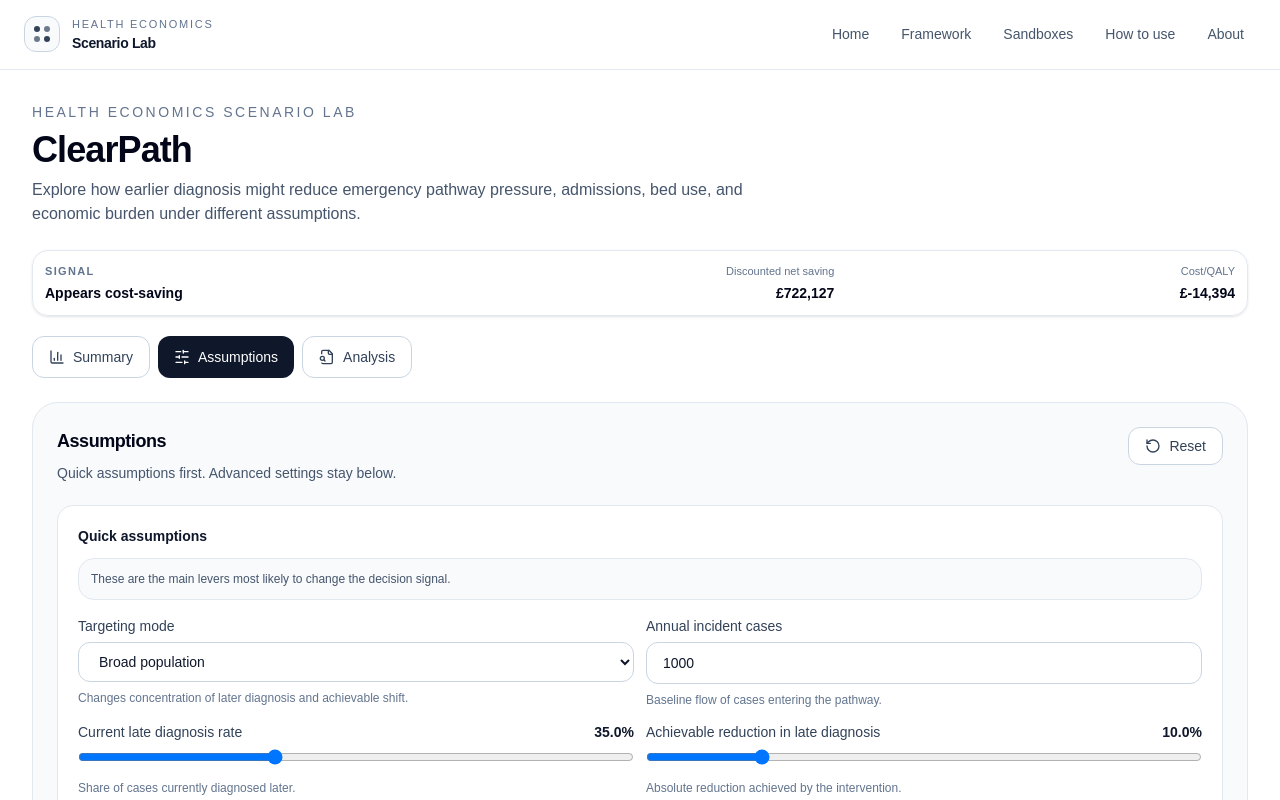
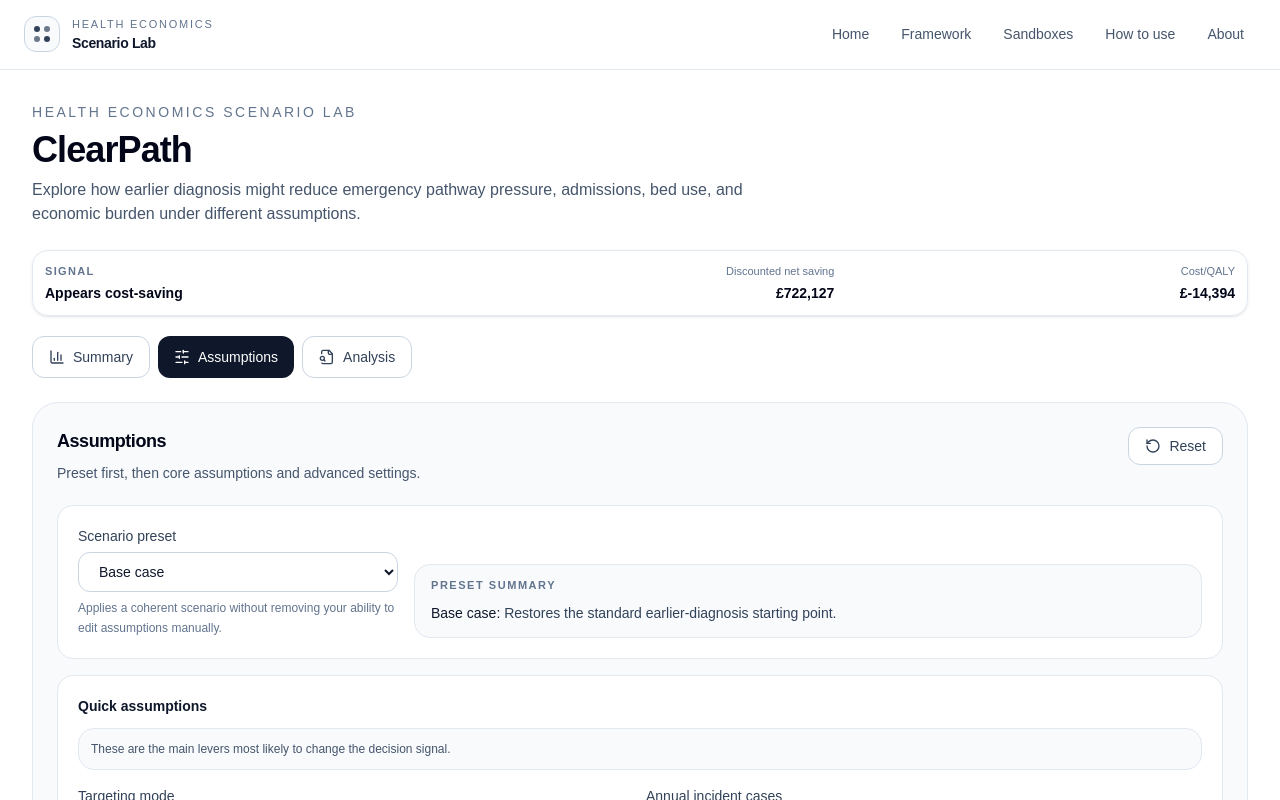
Before and after one commit to olivercareyncl/health-economics-scenario-lab, a Next.js app in the folder site/: page /sandboxes/clearpath in a window 1280 px wide. Both pictures are taken after a click on the button "Assumptions". Shown: the top 800 px of the page. Built offline with nearby package versions, Linux system fonts and the light colour scheme.

Commit message:
Update clearpath-app.tsx

```diff
--- a/site/src/components/clearpath/clearpath-app.tsx
+++ b/site/src/components/clearpath/clearpath-app.tsx
@@ -84,6 +84,99 @@ import type {
   YearlyResultRow,
 } from "@/lib/clearpath/types";
 
+type PresetOption =
+  | "Base case"
+  | "Conservative case"
+  | "Optimistic case"
+  | "High late-diagnosis burden"
+  | "High-reach case-finding"
+  | "Emergency-pressure reduction focus";
+
+type PresetDefinition = {
+  description: string;
+  apply: (defaults: Inputs) => Partial<Inputs>;
+};
+
+const PRESET_OPTIONS: readonly PresetOption[] = [
+  "Base case",
+  "Conservative case",
+  "Optimistic case",
+  "High late-diagnosis burden",
+  "High-reach case-finding",
+  "Emergency-pressure reduction focus",
+];
+
+const CLEARPATH_PRESETS: Record<PresetOption, PresetDefinition> = {
+  "Base case": {
+    description: "Restores the standard earlier-diagnosis starting point.",
+    apply: () => ({}),
+  },
+  "Conservative case": {
+    description:
+      "Lower reach and smaller diagnosis shift with slightly higher delivery friction.",
+    apply: () => ({
+      intervention_reach_rate: 0.5,
+      achievable_reduction_in_late_diagnosis: 0.08,
+      intervention_cost_per_case_reached:
+        DEFAULT_INPUTS.intervention_cost_per_case_reached * 1.15,
+      effect_decay_rate: 0.12,
+      participation_dropoff_rate: 0.1,
+    }),
+  },
+  "Optimistic case": {
+    description:
+      "Higher reach and stronger pathway shift with more persistent performance.",
+    apply: () => ({
+      intervention_reach_rate: 0.78,
+      achievable_reduction_in_late_diagnosis: 0.18,
+      intervention_cost_per_case_reached:
+        DEFAULT_INPUTS.intervention_cost_per_case_reached * 0.92,
+      effect_decay_rate: 0.05,
+      participation_dropoff_rate: 0.04,
+    }),
+  },
+  "High late-diagnosis burden": {
+    description:
+      "Represents a service where later diagnosis is common and the opportunity is concentrated.",
+    apply: () => ({
+      targeting_mode: TARGETING_MODE_OPTIONS.includes("Higher-risk targeting")
+        ? "Higher-risk targeting"
+        : DEFAULT_INPUTS.targeting_mode,
+      current_late_diagnosis_rate: 0.52,
+      achievable_reduction_in_late_diagnosis: 0.14,
+      late_emergency_presentation_rate: 0.42,
+      early_emergency_presentation_rate: 0.16,
+      intervention_reach_rate: 0.65,
+    }),
+  },
+  "High-reach case-finding": {
+    description:
+      "Emphasises wider operational reach and stronger programme penetration.",
+    apply: () => ({
+      targeting_mode: TARGETING_MODE_OPTIONS.includes("Broad")
+        ? "Broad"
+        : DEFAULT_INPUTS.targeting_mode,
+      intervention_reach_rate: 0.82,
+      achievable_reduction_in_late_diagnosis: 0.13,
+      participation_dropoff_rate: 0.04,
+      effect_decay_rate: 0.05,
+    }),
+  },
+  "Emergency-pressure reduction focus": {
+    description:
+      "Pushes value toward avoided emergency presentations and acute pressure.",
+    apply: () => ({
+      achievable_reduction_in_late_diagnosis: 0.13,
+      late_emergency_presentation_rate: 0.45,
+      early_emergency_presentation_rate: 0.14,
+      admissions_per_emergency_presentation: 1.2,
+      cost_per_emergency_admission:
+        DEFAULT_INPUTS.cost_per_emergency_admission * 1.1,
+      intervention_reach_rate: 0.68,
+    }),
+  },
+};
+
 const PANEL_SHELL =
   "rounded-[26px] border border-slate-200 bg-slate-50 p-4 sm:p-5 lg:p-5 xl:p-6";
 const SUBCARD =
@@ -92,9 +185,6 @@ const SUBCARD_DENSE =
   "rounded-2xl border border-slate-200 bg-white p-3.5 lg:p-4";
 const SECTION_KICKER =
   "text-[11px] font-semibold uppercase tracking-[0.16em] text-slate-500";
-const SECTION_TITLE =
-  "mt-1 text-lg font-semibold tracking-tight text-slate-950 lg:text-[1.1rem]";
-const SECTION_BODY = "text-sm leading-6 text-slate-700";
 
 function cx(...classes: Array<string | false | null | undefined>) {
   return classes.filter(Boolean).join(" ");
@@ -138,6 +228,38 @@ function buildScenarioComparison(
       ),
     };
   });
+}
+
+function getCaseTypeLabel(
+  preset: PresetOption,
+  inputs: Inputs,
+  mainDriver: string,
+): string {
+  if (preset === "Conservative case") return "Conservative delivery case";
+  if (preset === "Optimistic case") return "Optimistic earlier-diagnosis case";
+  if (preset === "High late-diagnosis burden")
+    return "High late-diagnosis burden case";
+  if (preset === "High-reach case-finding")
+    return "High-reach case-finding case";
+  if (preset === "Emergency-pressure reduction focus")
+    return "Emergency-pressure reduction case";
+
+  if (inputs.current_late_diagnosis_rate >= 0.45) {
+    return "High late-diagnosis burden case";
+  }
+  if (inputs.intervention_reach_rate >= 0.75) {
+    return "High-reach case-finding case";
+  }
+  if (mainDriver.toLowerCase().includes("emergency")) {
+    return "Emergency-pressure reduction case";
+  }
+  if (
+    inputs.targeting_mode.toLowerCase().includes("risk") ||
+    inputs.targeting_mode.toLowerCase().includes("target")
+  ) {
+    return "Targeted earlier-diagnosis case";
+  }
+  return "Broad earlier-diagnosis improvement case";
 }
 
 function CurrencyTooltip({
@@ -941,6 +1063,7 @@ export default function ClearPathApp() {
   const [comparatorMode, setComparatorMode] = useState<ComparatorOption>(
     COMPARATOR_OPTIONS[0],
   );
+  const [presetMode, setPresetMode] = useState<PresetOption>("Base case");
 
   const results = useMemo(() => runModel(inputs), [inputs]);
   const uncertainty = useMemo(() => runBoundedUncertainty(inputs), [inputs]);
@@ -1022,17 +1145,28 @@ export default function ClearPathApp() {
     [results, comparatorResults],
   );
 
-  const confidenceSummary = useMemo(
-    () => getAssumptionConfidenceSummary(),
-    [],
-  );
+  const confidenceSummary = useMemo(() => getAssumptionConfidenceSummary(), []);
+
+  const caseTypeLabel = useMemo(
+    () => getCaseTypeLabel(presetMode, inputs, mainDriver),
+    [presetMode, inputs, mainDriver],
+  );
+
+  const presetDescription = CLEARPATH_PRESETS[presetMode].description;
 
   const updateInput = <K extends keyof Inputs>(key: K, value: Inputs[K]) => {
     setInputs((prev) => ({ ...prev, [key]: value }));
   };
 
+  const applyPreset = (preset: PresetOption) => {
+    setPresetMode(preset);
+    const updates = CLEARPATH_PRESETS[preset].apply(DEFAULT_INPUTS);
+    setInputs((prev) => ({ ...prev, ...updates }));
+  };
+
   const resetToBaseCase = () => {
     setInputs({ ...DEFAULT_INPUTS });
+    setPresetMode("Base case");
     setComparatorMode(COMPARATOR_OPTIONS[0]);
     setShowAdvancedMobile(false);
     setShowComparatorDesktop(false);
@@ -1084,8 +1218,9 @@ export default function ClearPathApp() {
   );
 
   const interpretationPanel = (
-    <div className="grid gap-3 lg:grid-cols-3">
+    <div className="grid gap-3 lg:grid-cols-4">
       <MiniInsight label="Overall signal" value={overallSignal} />
+      <MiniInsight label="Current case type" value={caseTypeLabel} />
       <MiniInsight
         label="Main dependency"
         value={structuredRecommendation.main_dependency}
@@ -1097,9 +1232,53 @@ export default function ClearPathApp() {
     </div>
   );
 
+  const recommendationPanel = (
+    <div className="grid gap-3 md:grid-cols-2 xl:grid-cols-4">
+      <MiniInsight
+        label="What this suggests"
+        value={structuredRecommendation.what_this_suggests}
+      />
+      <MiniInsight
+        label="What is driving it"
+        value={structuredRecommendation.main_dependency}
+      />
+      <MiniInsight
+        label="What looks fragile"
+        value={structuredRecommendation.main_fragility}
+      />
+      <MiniInsight
+        label="What to validate next"
+        value={structuredRecommendation.next_validation_priority}
+      />
+    </div>
+  );
+
   const quickAssumptionNotice = (
     <div className="rounded-2xl border border-slate-200 bg-slate-50 px-3 py-2.5 text-xs leading-5 text-slate-600">
       These are the main levers most likely to change the decision signal.
+    </div>
+  );
+
+  const presetControl = (
+    <div className={SUBCARD}>
+      <div className="grid gap-4 xl:grid-cols-[minmax(0,320px)_1fr] xl:items-end">
+        <SelectInput
+          label="Scenario preset"
+          value={presetMode}
+          options={PRESET_OPTIONS}
+          onChange={(value) => applyPreset(value)}
+          help="Applies a coherent scenario without removing your ability to edit assumptions manually."
+        />
+        <div className="rounded-2xl border border-slate-200 bg-slate-50 px-4 py-3">
+          <p className="text-[11px] font-semibold uppercase tracking-[0.14em] text-slate-500">
+            Preset summary
+          </p>
+          <p className="mt-2 text-sm leading-6 text-slate-700">
+            <span className="font-medium text-slate-900">{presetMode}:</span>{" "}
+            {presetDescription}
+          </p>
+        </div>
+      </div>
     </div>
   );
 
@@ -1561,7 +1740,7 @@ export default function ClearPathApp() {
         <div className={cx(mobileTab !== "assumptions" && "hidden")}>
           <SectionCard
             title="Assumptions"
-            description="Quick assumptions first. Advanced settings stay below."
+            description="Preset first, then core assumptions and advanced settings."
             action={
               <button
                 type="button"
@@ -1575,6 +1754,8 @@ export default function ClearPathApp() {
             dense
           >
             <div className="space-y-4">
+              {presetControl}
+
               <div className={SUBCARD}>
                 <p className="mb-3 text-sm font-semibold text-slate-900">
                   Quick assumptions
@@ -1612,7 +1793,7 @@ export default function ClearPathApp() {
         <div className={cx(mobileTab !== "analysis" && "hidden")}>
           <SectionCard
             title="Analysis"
-            description="Review the current case, uncertainty, sensitivity, and validation prompts."
+            description="Review the current case, uncertainty, sensitivity, and practical next checks."
             dense
           >
             <div className="space-y-5">
@@ -1623,7 +1804,10 @@ export default function ClearPathApp() {
                 </p>
               </div>
 
+              {recommendationPanel}
+
               <div className="grid grid-cols-1 gap-3">
+                <MetricCard label="Current case type" value={caseTypeLabel} />
                 <MetricCard
                   label="Admissions avoided"
                   value={formatNumber(results.admissions_avoided_total)}
@@ -1679,15 +1863,7 @@ export default function ClearPathApp() {
               </div>
 
               <div className={SUBCARD}>
-                <h3 className={SECTION_KICKER}>Interpretation</h3>
-                <div className="mt-3 space-y-2.5 text-sm leading-6 text-slate-700">
-                  <p>{interpretation.what_model_suggests}</p>
-                  <p>{interpretation.what_to_validate_next}</p>
-                </div>
-              </div>
-
-              <div className={SUBCARD}>
-                <h3 className={SECTION_KICKER}>Assumption confidence summary</h3>
+                <h3 className={SECTION_KICKER}>Confidence summary</h3>
                 <p className="mt-2 text-sm leading-6 text-slate-700">
                   {confidenceSummary.summary_text}
                 </p>
@@ -1727,7 +1903,7 @@ export default function ClearPathApp() {
         <div className={cx(mobileTab !== "assumptions" && "hidden")}>
           <SectionCard
             title="Assumptions"
-            description="Quick assumptions first. Advanced settings stay below."
+            description="Preset first, then core assumptions and advanced settings."
             action={
               <button
                 type="button"
@@ -1741,6 +1917,8 @@ export default function ClearPathApp() {
             dense
           >
             <div className="space-y-4">
+              {presetControl}
+
               <div className={SUBCARD}>
                 <p className="mb-3 text-sm font-semibold text-slate-900">
                   Quick assumptions
@@ -1773,7 +1951,10 @@ export default function ClearPathApp() {
                 </p>
               </div>
 
-              <div className="grid grid-cols-1 gap-3 md:grid-cols-3">
+              {recommendationPanel}
+
+              <div className="grid grid-cols-1 gap-3 md:grid-cols-4">
+                <MetricCard label="Current case type" value={caseTypeLabel} />
                 <MetricCard
                   label="Admissions avoided"
                   value={formatNumber(results.admissions_avoided_total)}
@@ -1898,14 +2079,21 @@ export default function ClearPathApp() {
               </div>
 
               <div className={SUBCARD}>
-                <h3 className={SECTION_KICKER}>Interpretation</h3>
+                <h3 className={SECTION_KICKER}>Decision readout</h3>
                 <div className="mt-3 grid gap-3 md:grid-cols-2">
-                  <MiniInsight label="Conclusion" value={interpretation.what_model_suggests} />
-                  <MiniInsight label="What drives result" value={interpretation.what_drives_result} />
-                  <MiniInsight label="Fragility" value={interpretation.what_looks_fragile} />
-                  <MiniInsight label="Validate next" value={interpretation.what_to_validate_next} />
-                  <MiniInsight label="Uncertainty readout" value={uncertaintyRobustness} />
-                  <MiniInsight label="Confidence summary" value={confidenceSummary.summary_text} />
+                  <MiniInsight label="Current case type" value={caseTypeLabel} />
+                  <MiniInsight
+                    label="Uncertainty readout"
+                    value={uncertaintyRobustness}
+                  />
+                  <MiniInsight
+                    label="Interpretation summary"
+                    value={interpretation.what_model_suggests}
+                  />
+                  <MiniInsight
+                    label="Confidence summary"
+                    value={confidenceSummary.summary_text}
+                  />
                 </div>
               </div>
 
```
